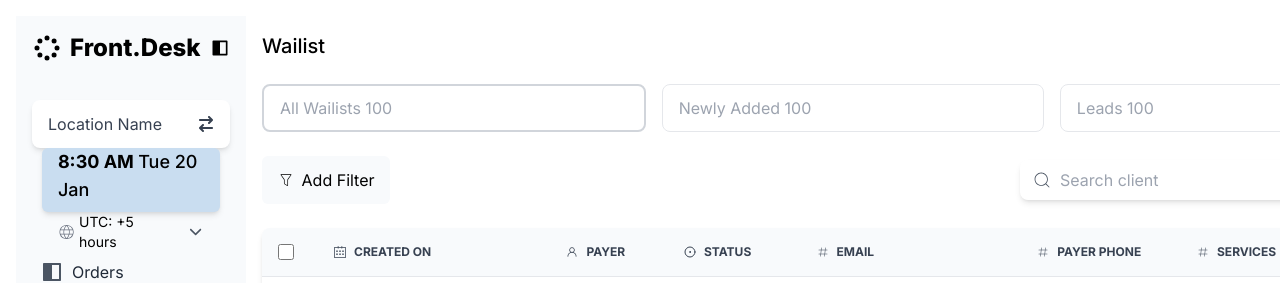
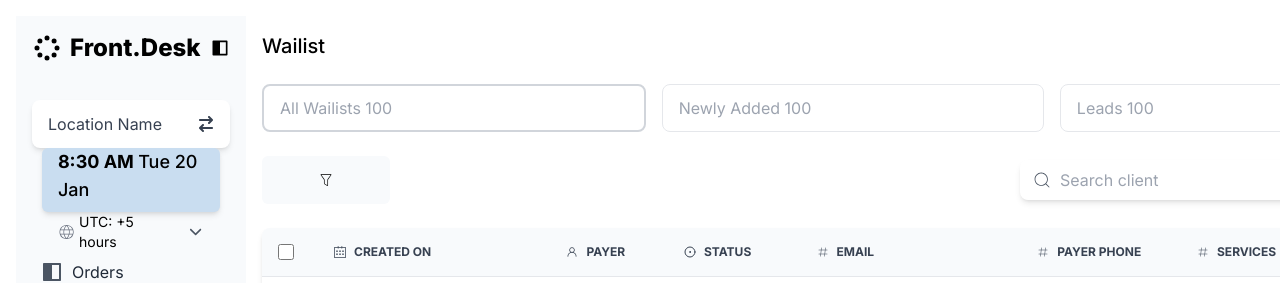
Before and after one commit to arthbh/assement_fe, a Next.js app: page / in a window 1280 px wide. Shown: the top 283 px of the page. Built offline with nearby package versions, Linux system fonts and the light colour scheme.

Commit message:
full page layout along with features

```diff
--- a/app/page.js
+++ b/app/page.js
@@ -202,7 +202,7 @@ export default function Home(){
             onClick={toggleFilter}
           >
             <CiFilter />
-            <p>Add Filter</p>
+            {/* <p>Add Filter</p> */}
           </div>
           <div className="flex justify-evenly items-center gap-6">
             <div className="relative">
```
